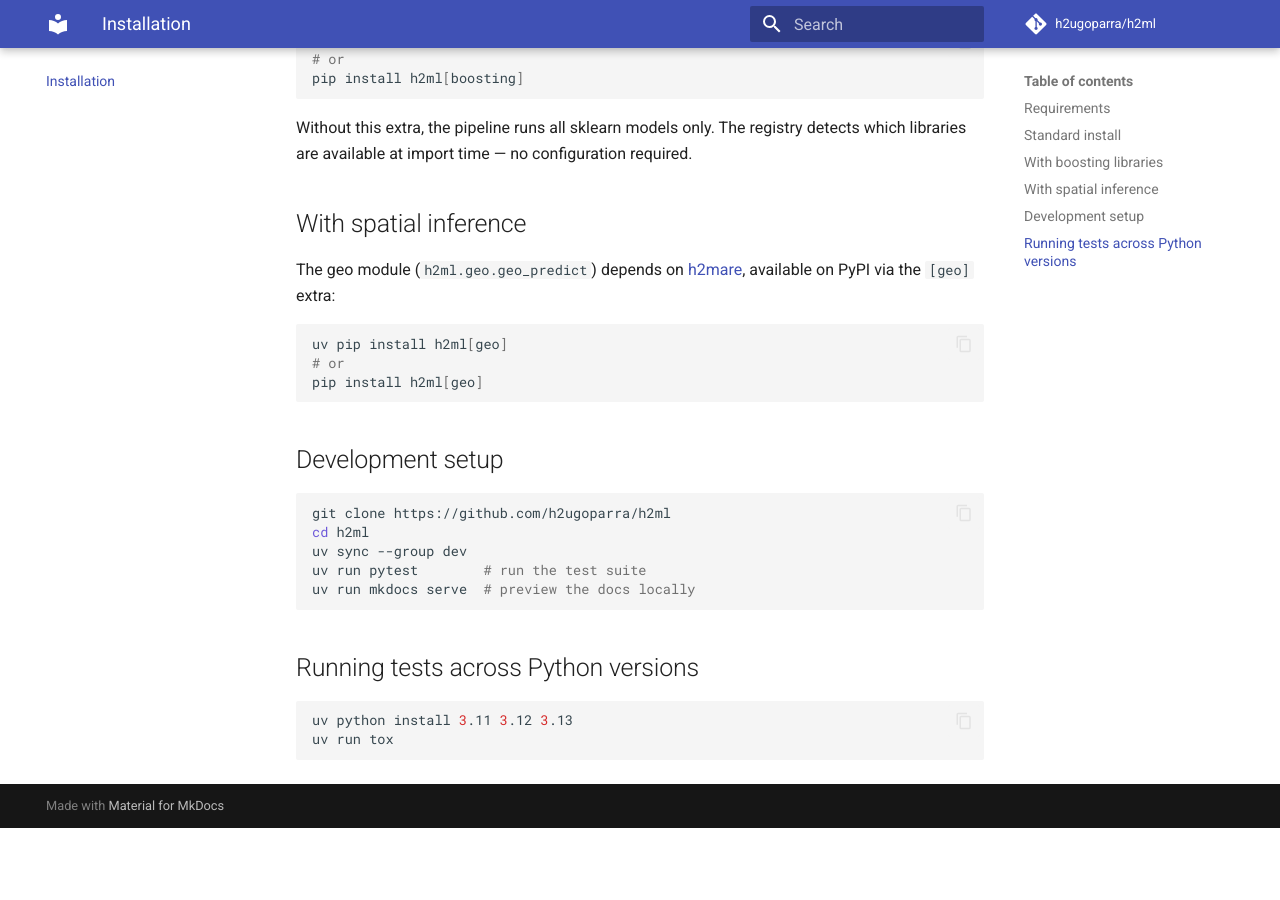
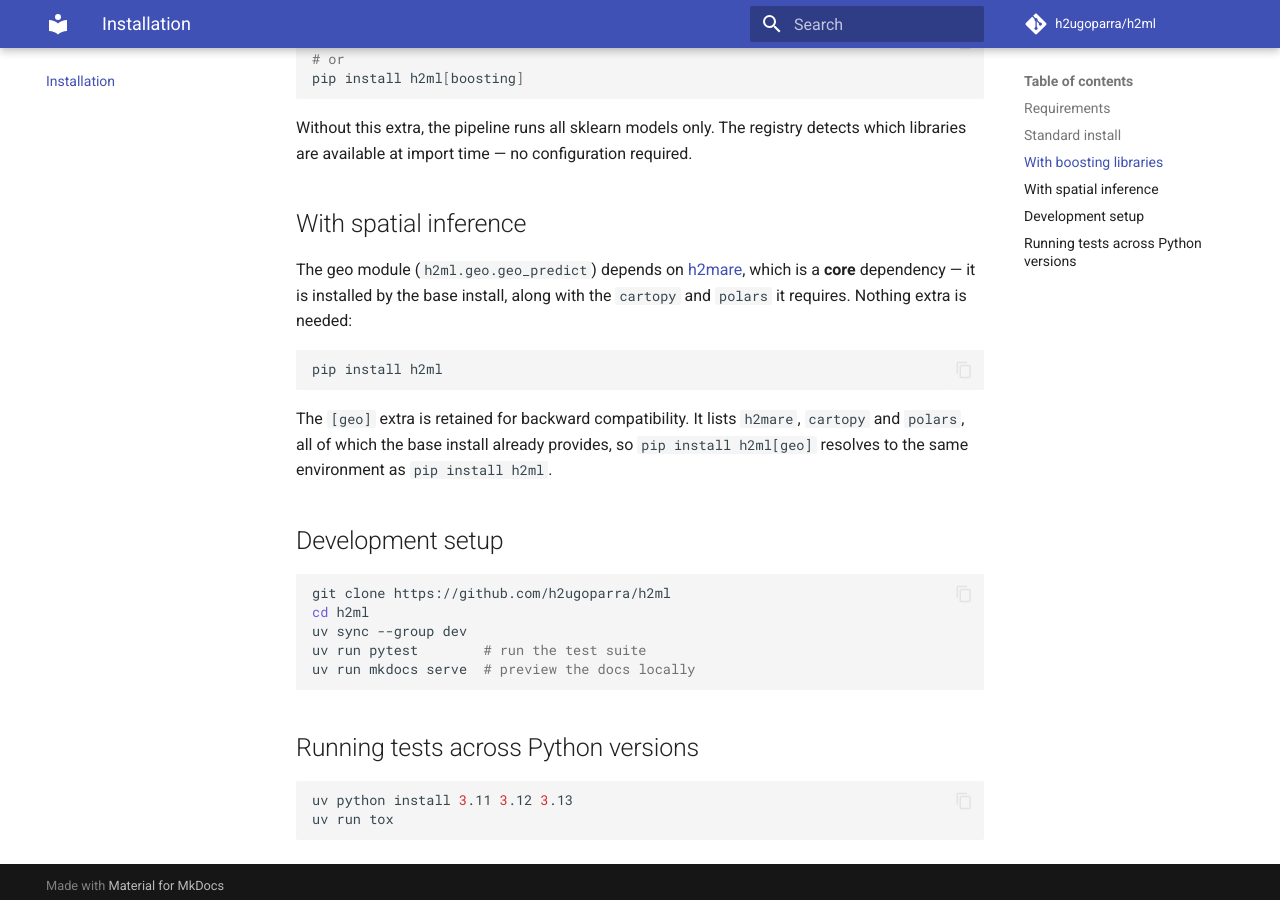
Before and after one commit to h2ugoparra/h2ml, an MkDocs documentation site: the page built from docs/installation.md, in a window 1280 px wide and 900 px high, scrolled down 585 px. Built offline with MkDocs 1.6.1 and Material for MkDocs 9.7.7, drawn with Linux system fonts in a browser that asks for light colours; comment, search, counter and statistics services are not loaded; before the commit the page ends 1413 px from its top, so only the background shows below that.

Commit message:
docs: correct four inaccuracies in CONTRIBUTING, README and installation
1. CONTRIBUTING claimed "no lint or build steps — the project is pure
   Python". ci.yml runs `ruff check` and `ruff format --check` over
   h2ml/ and tests/, and release.yml runs `uv build`. Replaced with a
   Linting section, noting that `quality` is informational by default.

2. CONTRIBUTING listed the CI matrix as 3.11 and 3.12; tests.yml and tox
   both use 3.11/3.12/3.13. Added that .python-version pins 3.13 locally
   while the floor is 3.11, which is the gap the warning exists for.

3. CONTRIBUTING, README and docs/installation all described `[geo]` as
   the way to get h2mare. It is not: h2mare is a core dependency, and it
   declares cartopy>=0.23.0 itself, so the base install already provides
   every package the extra lists (h2mare, cartopy, polars). The extra is
   a no-op; documented as retained for backward compatibility.

4. CONTRIBUTING told contributors to add Optuna param functions at
   h2ml/optimization/params/regressors.py and to import
   `from h2ml.optimization.params import regressors`. That package does
   not exist — param spaces live in h2ml/core/param_spaces/. The import
   raised ModuleNotFoundError if copied literally.

Verified: every module path and import named in the docs resolves, and
`mkdocs build --strict` passes.

Co-Authored-By: Claude Opus 5 <noreply@anthropic.com>

````diff
--- a/docs/installation.md
+++ b/docs/installation.md
@@ -26,13 +26,13 @@ Without this extra, the pipeline runs all sklearn models only. The registry dete
 
 ## With spatial inference
 
-The geo module (`h2ml.geo.geo_predict`) depends on [h2mare](https://github.com/h2ugoparra/h2mare), available on PyPI via the `[geo]` extra:
+The geo module (`h2ml.geo.geo_predict`) depends on [h2mare](https://github.com/h2ugoparra/h2mare), which is a **core** dependency — it is installed by the base install, along with the `cartopy` and `polars` it requires. Nothing extra is needed:
 
 ```bash
-uv pip install h2ml[geo]
-# or
-pip install h2ml[geo]
+pip install h2ml
 ```
+
+The `[geo]` extra is retained for backward compatibility. It lists `h2mare`, `cartopy` and `polars`, all of which the base install already provides, so `pip install h2ml[geo]` resolves to the same environment as `pip install h2ml`.
 
 ## Development setup
 
````
Also changed, not shown: CONTRIBUTING.md (+17 -8 lines), README.md (+4 -6 lines).
